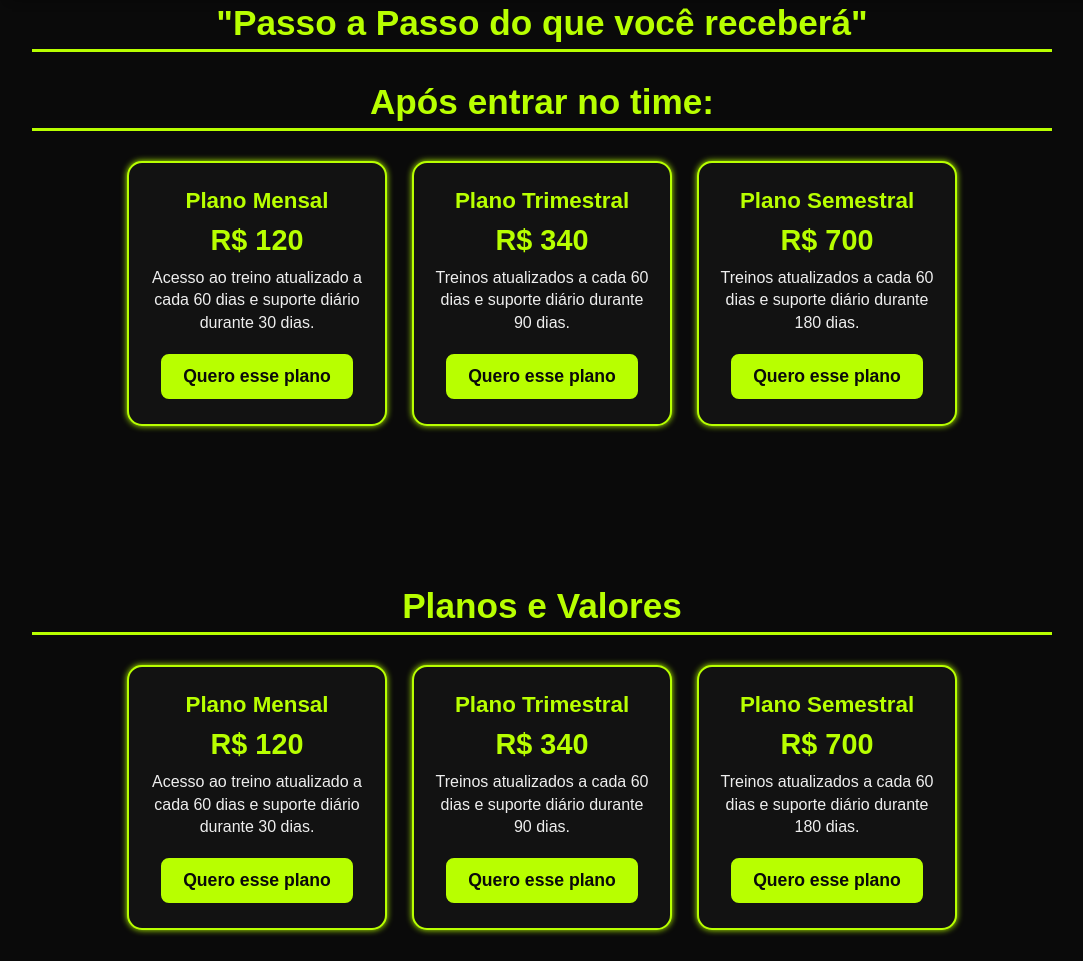
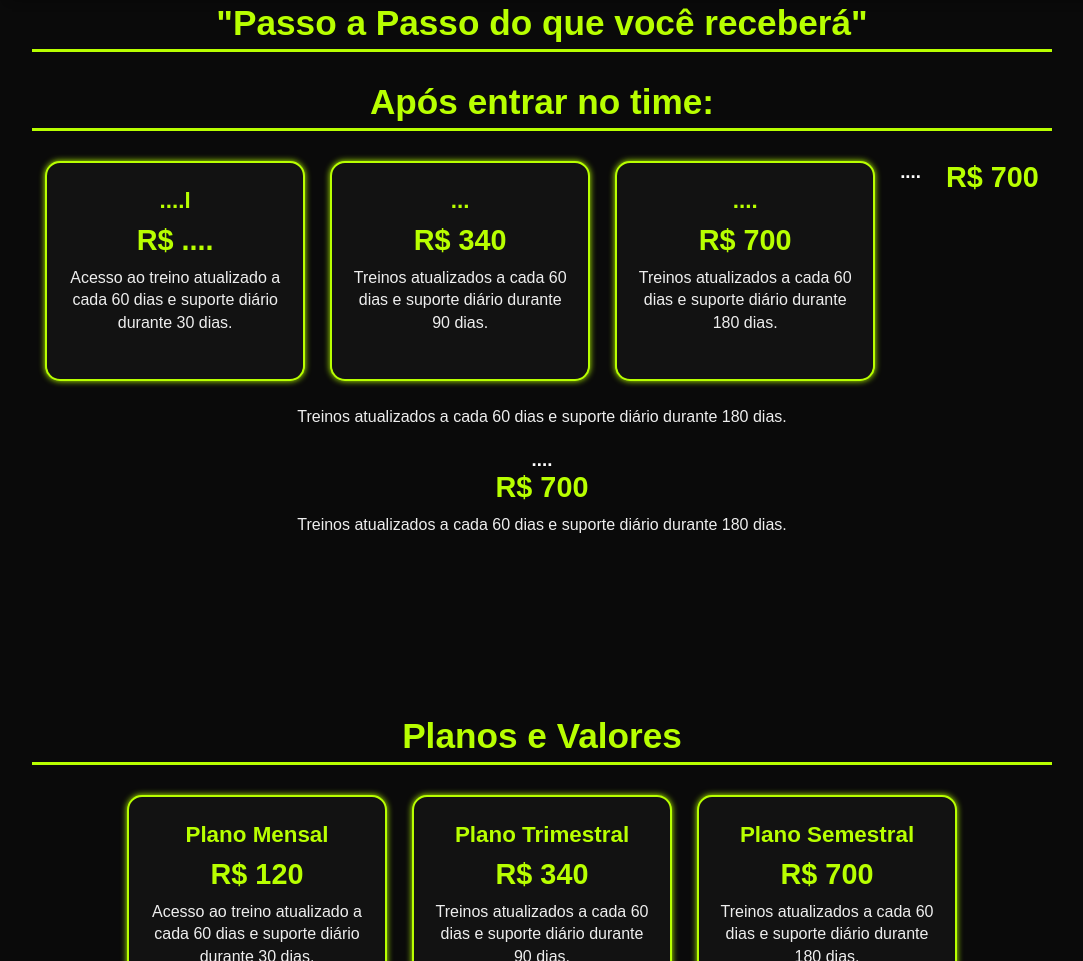
Before and after one commit to sasa452163262/fabiogalante-site, a plain HTML site: page index.html in a window 1280 px wide. Shown: the part 1156-2117 px from the top of the page, without its empty margins (98-1181 px from the left). Drawn offline with Linux system fonts and the light colour scheme.

Commit message:
Update index.html

```diff
--- a/index.html
+++ b/index.html
@@ -437,22 +437,27 @@
     <h2>Após entrar no time:</h2>
     <div class="plans-container">
       <div class="plan-card">
-        <h3>Plano Mensal</h3>
-        <div class="plan-price">R$ 120</div>
+        <h3>....l</h3>
+        <div class="plan-price">R$ ....</div>
         <div class="plan-desc">Acesso ao treino atualizado a cada 60 dias e suporte diário durante 30 dias.</div>
-        <a href="https://wa.me/5518997598196" target="_blank" rel="noopener noreferrer" class="btn-contact">Quero esse plano</a>
       </div>
       <div class="plan-card">
-        <h3>Plano Trimestral</h3>
+        <h3>...</h3>
         <div class="plan-price">R$ 340</div>
         <div class="plan-desc">Treinos atualizados a cada 60 dias e suporte diário durante 90 dias.</div>
-        <a href="https://wa.me/5518997598196" target="_blank" rel="noopener noreferrer" class="btn-contact">Quero esse plano</a>
       </div>
       <div class="plan-card">
-        <h3>Plano Semestral</h3>
+        <h3>....</h3>
         <div class="plan-price">R$ 700</div>
         <div class="plan-desc">Treinos atualizados a cada 60 dias e suporte diário durante 180 dias.</div>
-        <a href="https://wa.me/5518997598196" target="_blank" rel="noopener noreferrer" class="btn-contact">Quero esse plano</a>
+      </div>
+       <h3>....</h3>
+        <div class="plan-price">R$ 700</div>
+        <div class="plan-desc">Treinos atualizados a cada 60 dias e suporte diário durante 180 dias.</div>
+      </div>
+      <h3>....</h3>
+        <div class="plan-price">R$ 700</div>
+        <div class="plan-desc">Treinos atualizados a cada 60 dias e suporte diário durante 180 dias.</div>
       </div>
     </div>
   </section>
```
